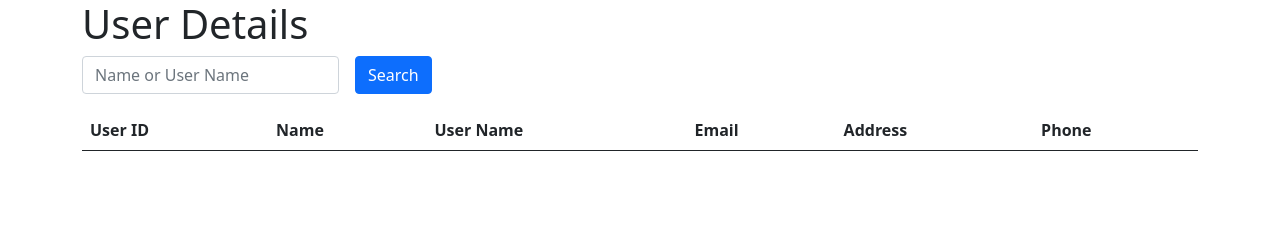
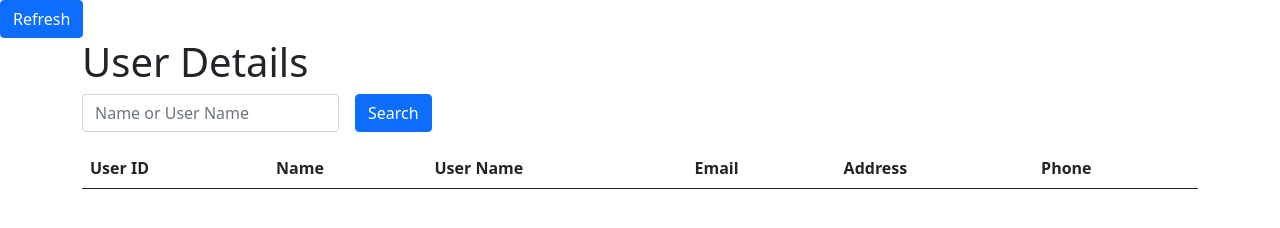
Before and after one commit to NMRayhan/API-Practice-Javascript, a plain HTML site: page index.html in a window 1280 px wide. Drawn offline with nearby package versions, Linux system fonts and the light colour scheme; no server answers.

Commit message:
Refresh Btn Added

```diff
--- a/index.html
+++ b/index.html
@@ -10,7 +10,7 @@
 </head>
 
 <body>
-
+    <button class="btn btn-primary" onclick="document.location.reload(true)">Refresh</button>
     <div class="container">
         <h1>User Details</h1>
         <div class="row g-3" id="search-container">
```
